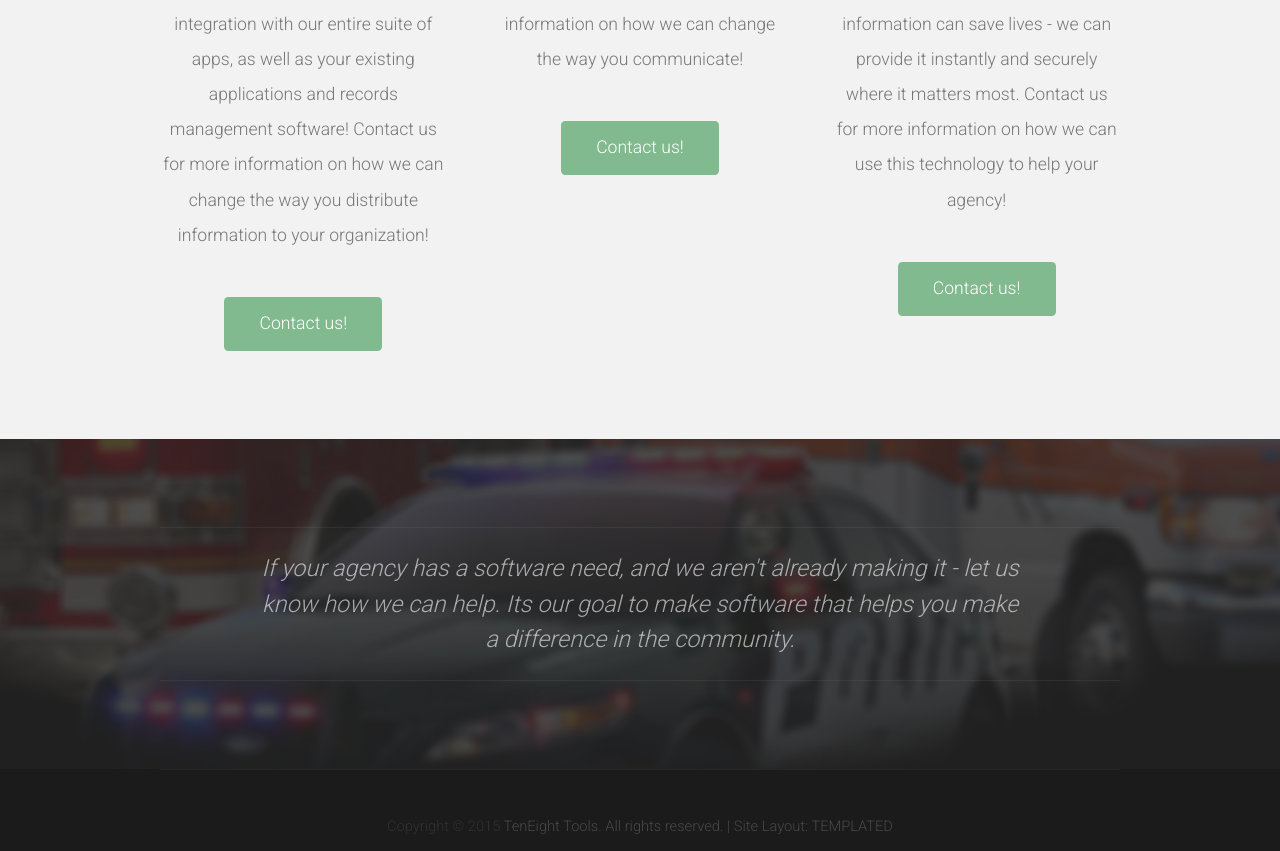
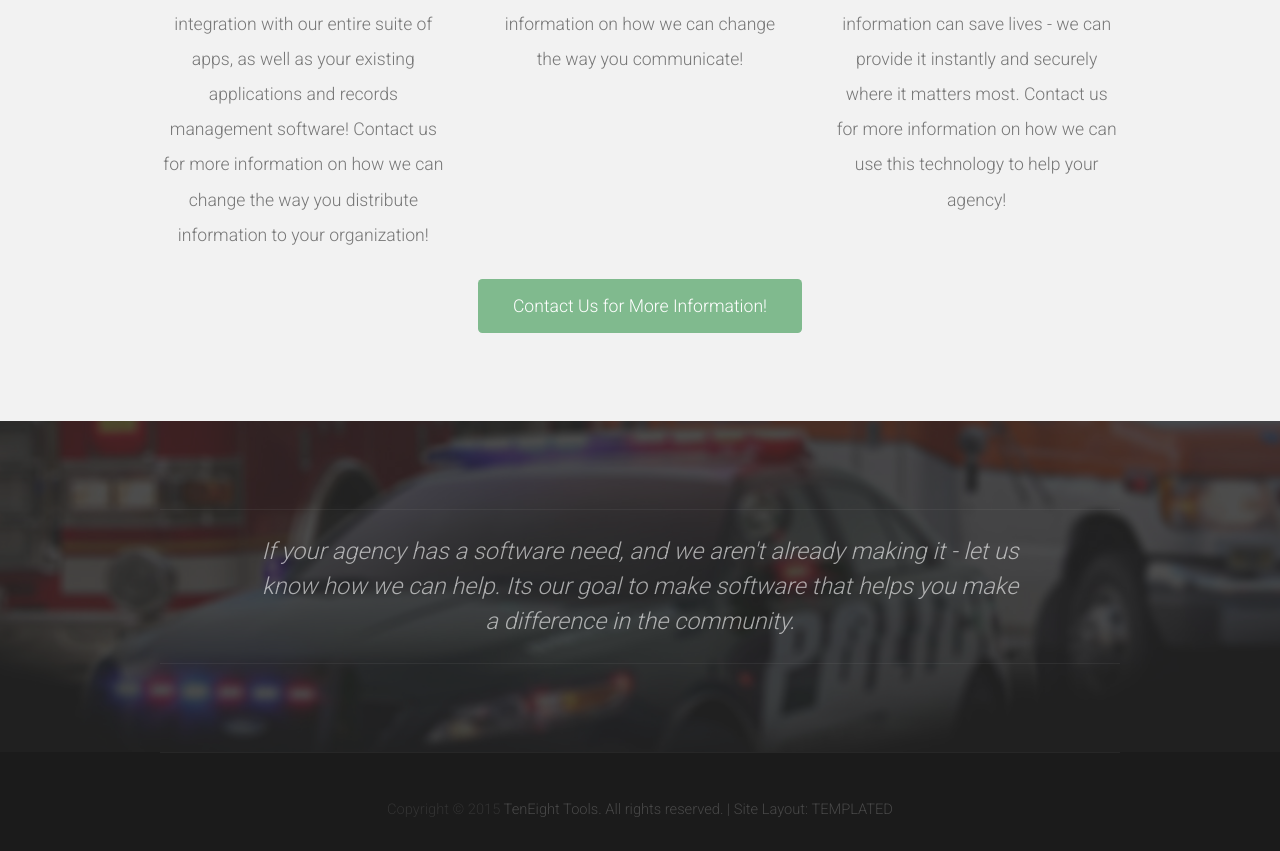
Before and after one commit to TenEight/TenEight.github.io, a plain HTML site: page index.html in a window 1280 px wide. Shown: the part 1742-2593 px from the top of the page. Drawn offline with nearby package versions, Linux system fonts and the light colour scheme.

Commit message:
consolidating contact buttons.

```diff
--- a/index.html
+++ b/index.html
@@ -51,28 +51,28 @@
 					<h2>Work smart.  Save Lives.  Get Home Safe.</h2>
 				</header>
 				<p>Your job is tough.  We've been there.  You've got enough to worry about.   Let us help with the small stuff.</p>
+
 				<hr />
+
 				<div class="row">
 					<section class="4u">
 						<span class="pennant"><span class="fa fa-home"></span></span>
 						<h3>HomeBase</h3>
 						<p>Custom portal allows you to consolidate and distribute your General Orders, Policy and Procedure, announcements, and messaging systems all in one convenient and secure place.  You can access your portal 24x7x365 using your Department Issue or Personal Mobile Devices, via your internal network, or directly over the internet to our secure offsite datacenter.  Update all your documents and personnel instantly, in one secure place!  Also includes internal mail, instant messaging, and integration with our entire suite of apps, as well as your existing applications and records management software!  Contact us for more information on how we can change the way you distribute information to your organization!</p>
-						<a href="https://teneight.wufoo.com/forms/contact-ten-eight-tools/" target="_blank" class="button button-style">Contact us!</a>
 					</section>
 					<section class="4u">
 						<span class="pennant"><span class="fa fa-envelope"></span></span>
 						<h3>Precision Messaging</h3>
 						<p>When time is of the essence, you need Precision.  Precision Messaging is the instant text messaging system that meets the unique needs of Emergency Responders.  Manage and send text messages instantly to individuals, groups, and special teams in one convenient place, regardless of phone provider.  Great for managing critical incidents, emergency responses, incident updates, and much more.  We help you send vital information to any individual or group, securely, and instantly.   Contact us for more information on how we can change the way you communicate! </p>
-						<a href="https://teneight.wufoo.com/forms/contact-ten-eight-tools/" target="_blank" class="button button-style1">Contact us!</a>
 					</section>
 					<section class="4u">
 						<span class="pennant"><span class="fa fa-map-marker"></span></span>
 						<h3>Tactical Mapping</h3>
 						<p>Using the state of the art mapping and GPS technologies available on your mobile devices, and the addresses you provide, our system can build useful tactical maps that can change the way your agency operates.  For instance, mapping active warrants or safety alerts with proximity detection and warning tones, letting your first responders know when they could possibly be entering a dangerous area.   Or mapping historical incidents for instant history and saturation maps without tying up the radio.  When information can save lives - we can provide it instantly and securely where it matters most.  Contact us for more information on how we can use this technology to help your agency!</p>
-						<a href="https://teneight.wufoo.com/forms/contact-ten-eight-tools/" target="_blank" class="button button-style1">Contact us!</a>
 					</section>
-
 				</div>
+          <div id="contact"><a href="https://teneight.wufoo.com/forms/contact-ten-eight-tools/" target="_blank" class="button button-style1">Contact Us for More Information!</a>
+          </div>
 			</div>
 		</div>
 
```
